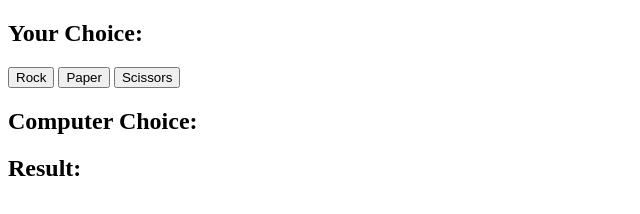
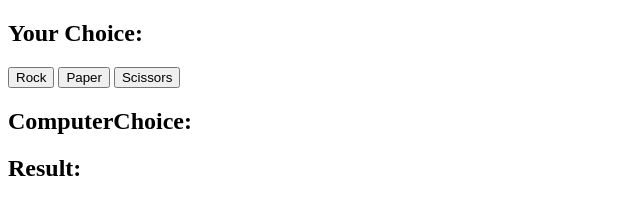
Before and after one commit to AxelBroeglin/odin-project-rock-paper-scissors, a plain HTML site: page index.html in a window 1280 px wide. Shown: the full height of the page, 0-640 px from the left. Drawn offline with Linux system fonts and the light colour scheme.

Commit message:
Update index.html

```diff
--- a/index.html
+++ b/index.html
@@ -12,7 +12,7 @@
     <button class="buttons" id="Rock">Rock</button>
     <button class="buttons" id="Paper">Paper</button>
     <button class="buttons" id="Scissors">Scissors</button>
-    <h2>Computer Choice: <span id="computer-choice"></span></h2>
+    <h2>ComputerChoice: <span id="computer-choice"></span></h2>
     <h2>Result: <span id="result"></span></h2>
 
 
```
